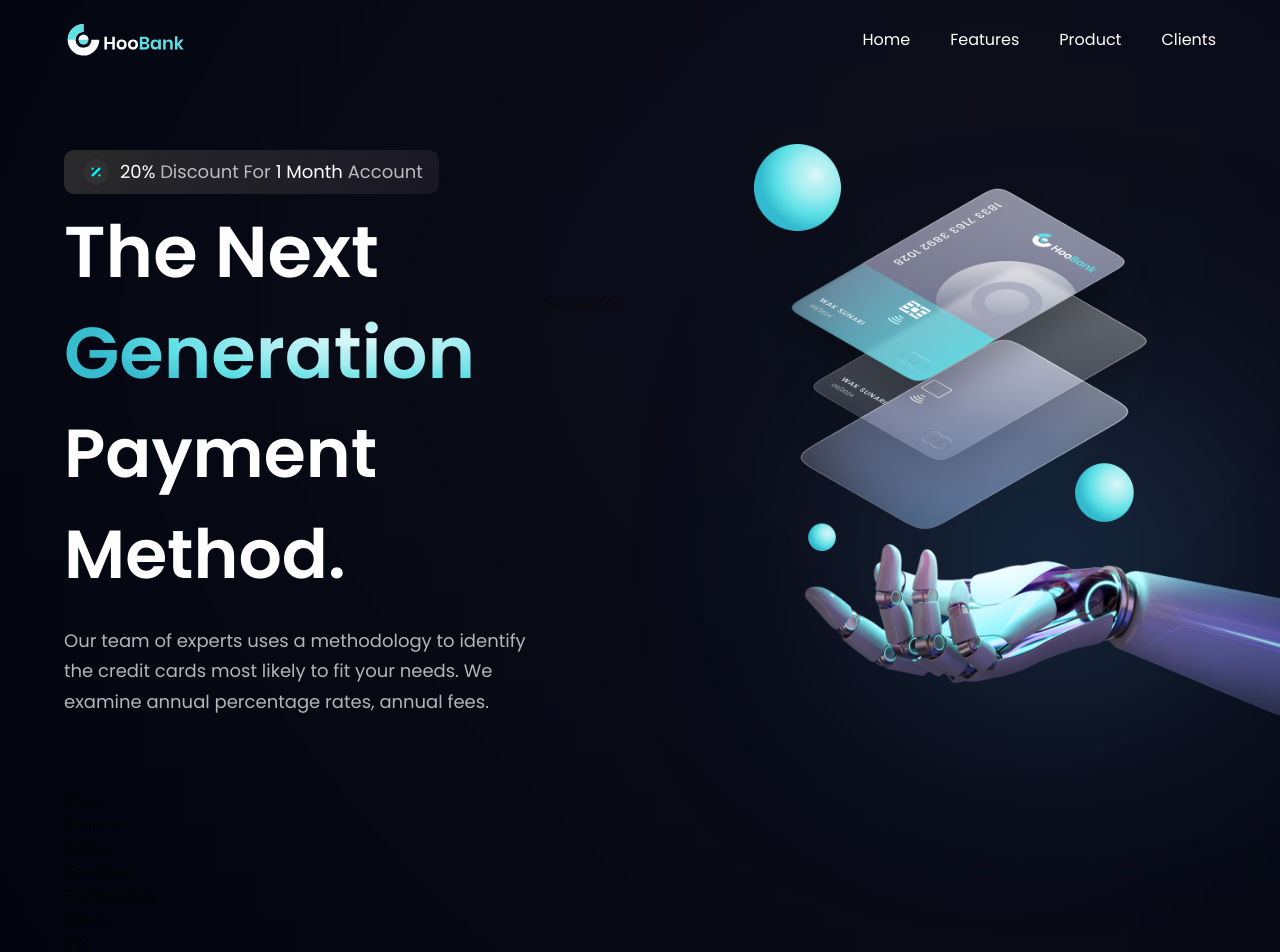
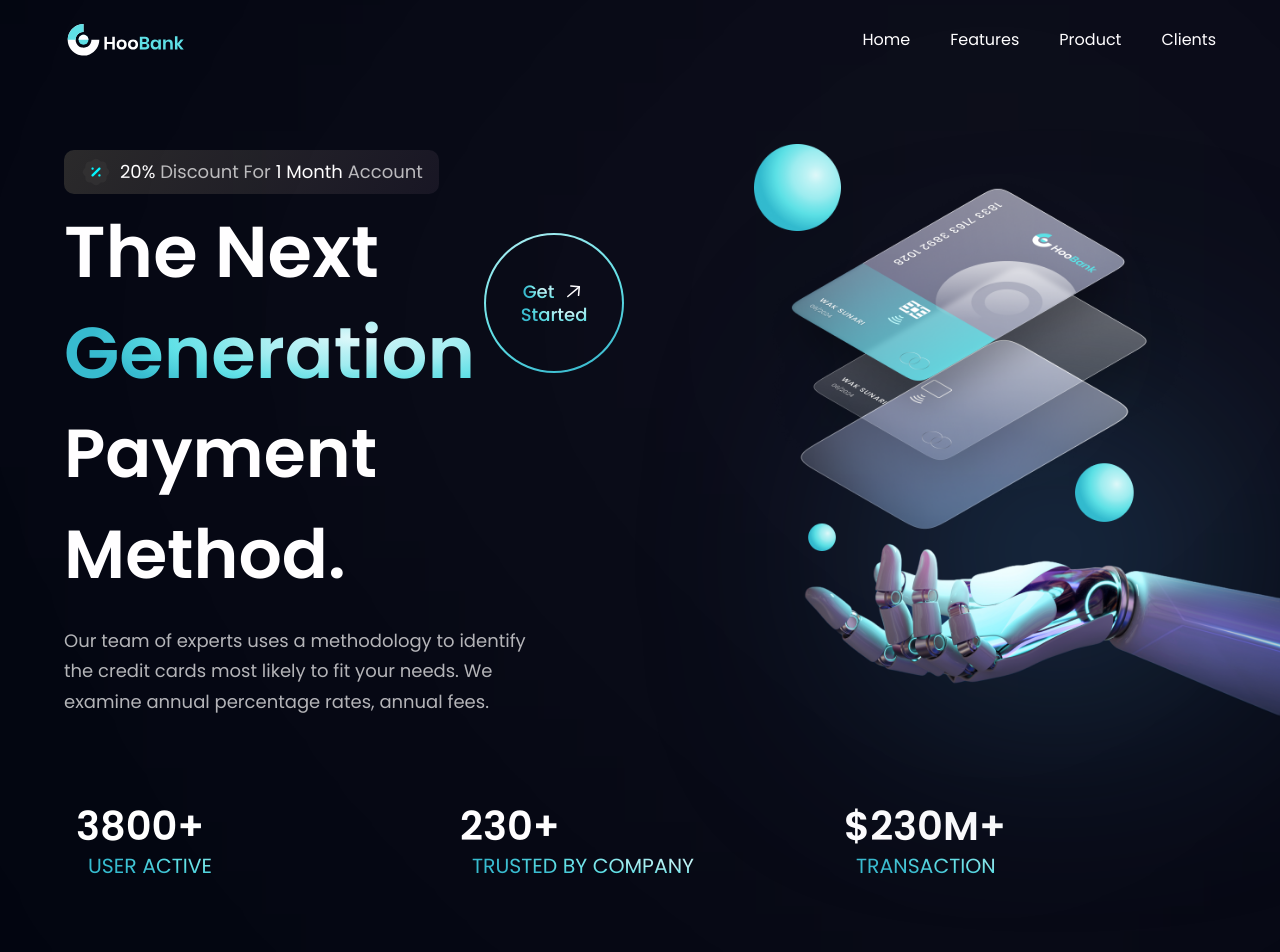
Before and after one commit to RyanWatts1/HooBank, a React (Create React App) app: page / in a window 1280 px wide. Shown: the top 952 px of the page. Built offline with nearby package versions, Linux system fonts and the light colour scheme.

Commit message:
added stats section

```diff
--- a/src/components/GetStarted.jsx
+++ b/src/components/GetStarted.jsx
@@ -1,9 +1,31 @@
-import React from 'react'
+import React from "react";
+import styles from "../style";
+import { arrowUp } from "../assets";
 
 const GetStarted = () => {
   return (
-    <div>GetStarted</div>
-  )
-}
+    <div
+      className={`${styles.flexCenter} w-[140px] h-[140px] rounded-full bg-blue-gradient p-[2px] cursor-pointer `}
+    >
+      <div
+        className={`${styles.flexCenter} flex-col bg-primary w-[100%] h-[100%] rounded-full`}
+      >
+        <div className={`${styles.flexStart} flex-row`}>
+          <p className="font-poppins font-medium text-[18px] leading-[23px] mr-2">
+            <span className="text-gradient">Get </span>
+          </p>
+          <img
+            src={arrowUp}
+            alt="arrow"
+            className="w-[23px] h-[23px] object-contain"
+          />
+        </div>
+        <p className="font-poppins font-medium text-[18px] leading-[23px]">
+          <span className="text-gradient">Started </span>
+        </p>
+      </div>
+    </div>
+  );
+};
 
-export default GetStarted
+export default GetStarted;
--- a/src/components/Stats.jsx
+++ b/src/components/Stats.jsx
@@ -1,9 +1,27 @@
-import React from 'react'
+import React from "react";
+import styles from "../style";
+import { stats } from "../constants";
 
 const Stats = () => {
   return (
-    <div>Stats</div>
-  )
-}
+    <section
+      className={`${styles.flexCenter} flex-row flew-wrap sm:mb-20 mb-6`}
+    >
+      {stats.map((stat) => (
+        <div
+          key={stat.id}
+          className={`flex-1 flex-justify-start items-center flex-row m-3`}
+        >
+          <h4 className="font-poppins font-semibold xs:text-[40px] text-[30px] xs:leading-[53px] leading-[43px] text-white ">
+            {stat.value}
+          </h4>
+          <p className="font-poppins font-normal xs:text-[20.45px] text-[15.45px] xs:leading-[26.58px] leading-[21.58px] text-gradient uppercase ml-3">
+          {stat.title}
+        </p>
+        </div>
+      ))}
+    </section>
+  );
+};
 
-export default Stats
+export default Stats;
```
